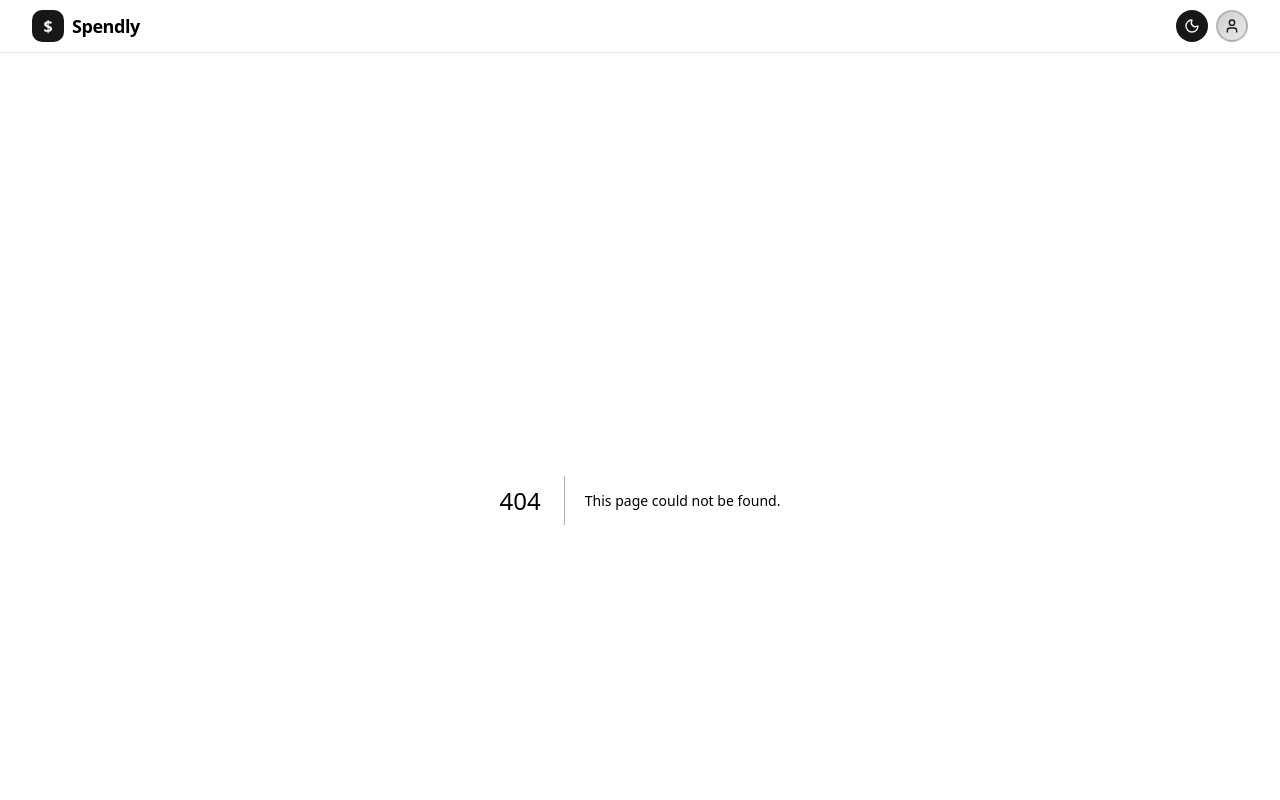
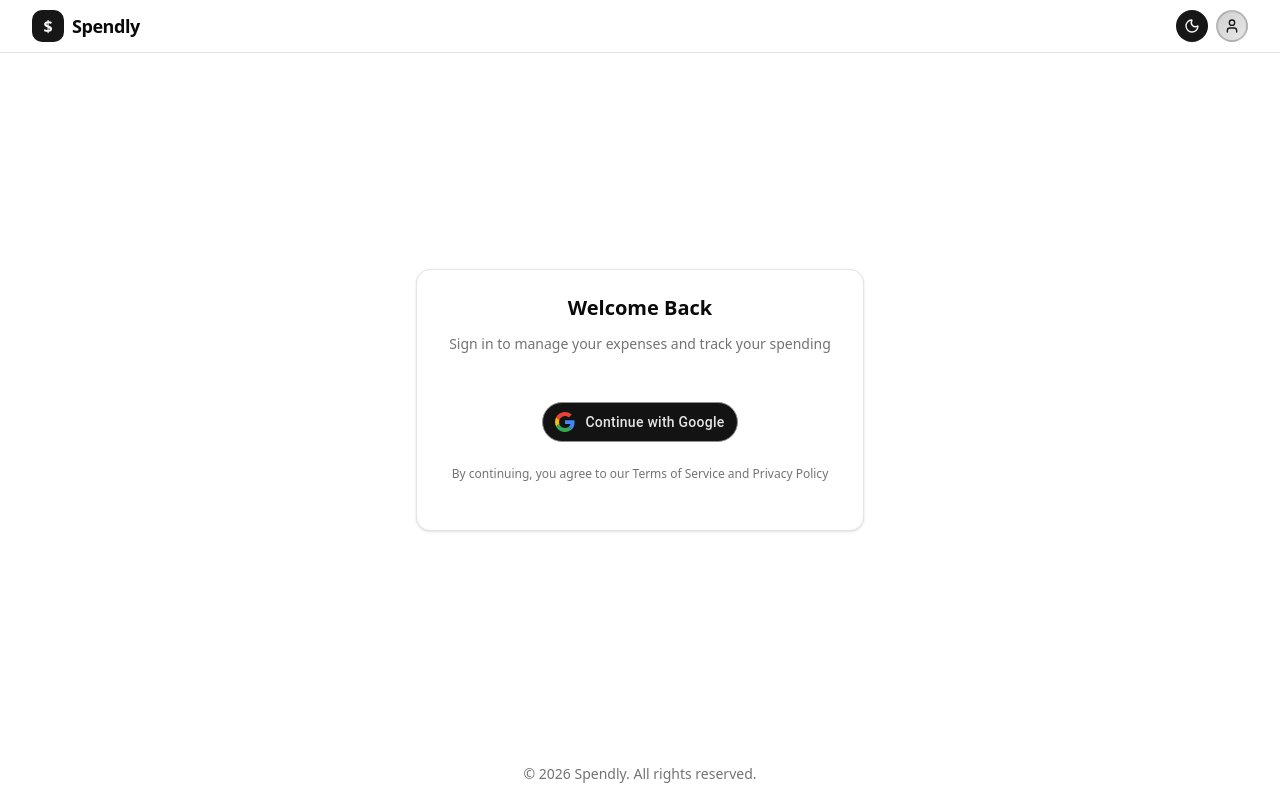
Before and after one commit to SBK0910/spendly, a Next.js app: page /signin in a window 1280 px wide. Before the commit this address had no page. Shown: the top 800 px of the page. Built offline with nearby package versions, Linux system fonts and the light colour scheme.

Commit message:
feat: add signin page and updated layout

```diff
--- a/app/dashboard/page.tsx
+++ b/app/dashboard/page.tsx
@@ -3,8 +3,8 @@
 
 export default function DashboardPage() {
     return (
-        <div className="min-h-screen bg-background">
-            <div className="max-w-7xl mx-auto p-8">
+        <div className="min-h-screen bg-background mt-20">
+            <div className="max-w-7xl mx-auto px-8 py-4">
                 <div className="grid grid-cols-1 lg:grid-cols-2 gap-8">
                     <ExpensePieChart />
                     <RecentTransactions />
--- a/app/globals.css
+++ b/app/globals.css
@@ -89,6 +89,116 @@
 	--sidebar-accent-foreground: oklch(0.205 0 0);
 	--sidebar-border: oklch(0.922 0 0);
 	--sidebar-ring: oklch(0.708 0 0);
+
+	.gsi-material-button {
+		-moz-user-select: none;
+		-webkit-user-select: none;
+		-ms-user-select: none;
+		-webkit-appearance: none;
+		background-color: #131314;
+		background-image: none;
+		border: 1px solid #747775;
+		-webkit-border-radius: 20px;
+		border-radius: 20px;
+		-webkit-box-sizing: border-box;
+		box-sizing: border-box;
+		color: #e3e3e3;
+		cursor: pointer;
+		font-family: 'Roboto', arial, sans-serif;
+		font-size: 14px;
+		height: 40px;
+		letter-spacing: 0.25px;
+		outline: none;
+		overflow: hidden;
+		padding: 0 12px;
+		position: relative;
+		text-align: center;
+		-webkit-transition: background-color .218s, border-color .218s, box-shadow .218s;
+		transition: background-color .218s, border-color .218s, box-shadow .218s;
+		vertical-align: middle;
+		white-space: nowrap;
+		width: auto;
+		max-width: 400px;
+		min-width: min-content;
+		border-color: #8e918f;
+	}
+
+	.gsi-material-button .gsi-material-button-icon {
+		height: 20px;
+		margin-right: 10px;
+		min-width: 20px;
+		width: 20px;
+	}
+
+	.gsi-material-button .gsi-material-button-content-wrapper {
+		-webkit-align-items: center;
+		align-items: center;
+		display: flex;
+		-webkit-flex-direction: row;
+		flex-direction: row;
+		-webkit-flex-wrap: nowrap;
+		flex-wrap: nowrap;
+		height: 100%;
+		justify-content: space-between;
+		position: relative;
+		width: 100%;
+	}
+
+	.gsi-material-button .gsi-material-button-contents {
+		-webkit-flex-grow: 1;
+		flex-grow: 1;
+		font-family: 'Roboto', arial, sans-serif;
+		font-weight: 500;
+		overflow: hidden;
+		text-overflow: ellipsis;
+		vertical-align: top;
+	}
+
+	.gsi-material-button .gsi-material-button-state {
+		-webkit-transition: opacity .218s;
+		transition: opacity .218s;
+		bottom: 0;
+		left: 0;
+		opacity: 0;
+		position: absolute;
+		right: 0;
+		top: 0;
+	}
+
+	.gsi-material-button:disabled {
+		cursor: default;
+		background-color: #13131461;
+		border-color: #8e918f1f;
+	}
+
+	.gsi-material-button:disabled .gsi-material-button-state {
+		background-color: #e3e3e31f;
+	}
+
+	.gsi-material-button:disabled .gsi-material-button-contents {
+		opacity: 38%;
+	}
+
+	.gsi-material-button:disabled .gsi-material-button-icon {
+		opacity: 38%;
+	}
+
+	.gsi-material-button:not(:disabled):active .gsi-material-button-state,
+	.gsi-material-button:not(:disabled):focus .gsi-material-button-state {
+		background-color: white;
+		opacity: 12%;
+	}
+
+	.gsi-material-button:not(:disabled):hover {
+		-webkit-box-shadow: 0 1px 2px 0 rgba(60, 64, 67, .30), 0 1px 3px 1px rgba(60, 64, 67, .15);
+		box-shadow: 0 1px 2px 0 rgba(60, 64, 67, .30), 0 1px 3px 1px rgba(60, 64, 67, .15);
+	}
+
+	.gsi-material-button:not(:disabled):hover .gsi-material-button-state {
+		background-color: white;
+		opacity: 8%;
+	}
+
 }
 
 .dark {
@@ -128,6 +238,111 @@
 	--sidebar-accent-foreground: oklch(0.985 0 0);
 	--sidebar-border: oklch(1 0 0 / 10%);
 	--sidebar-ring: oklch(0.556 0 0);
+
+
+	.gsi-material-button {
+		-moz-user-select: none;
+		-webkit-user-select: none;
+		-ms-user-select: none;
+		-webkit-appearance: none;
+		background-color: WHITE;
+		background-image: none;
+		border: 1px solid #747775;
+		-webkit-border-radius: 20px;
+		border-radius: 20px;
+		-webkit-box-sizing: border-box;
+		box-sizing: border-box;
+		color: #1f1f1f;
+		cursor: pointer;
+		font-family: 'Roboto', arial, sans-serif;
+		font-size: 14px;
+		height: 40px;
+		letter-spacing: 0.25px;
+		outline: none;
+		overflow: hidden;
+		padding: 0 12px;
+		position: relative;
+		text-align: center;
+		-webkit-transition: background-color .218s, border-color .218s, box-shadow .218s;
+		transition: background-color .218s, border-color .218s, box-shadow .218s;
+		vertical-align: middle;
+		white-space: nowrap;
+		width: auto;
+		max-width: 400px;
+		min-width: min-content;
+	}
+
+	.gsi-material-button .gsi-material-button-icon {
+		height: 20px;
+		margin-right: 10px;
+		min-width: 20px;
+		width: 20px;
+	}
+
+	.gsi-material-button .gsi-material-button-content-wrapper {
+		-webkit-align-items: center;
+		align-items: center;
+		display: flex;
+		-webkit-flex-direction: row;
+		flex-direction: row;
+		-webkit-flex-wrap: nowrap;
+		flex-wrap: nowrap;
+		height: 100%;
+		justify-content: space-between;
+		position: relative;
+		width: 100%;
+	}
+
+	.gsi-material-button .gsi-material-button-contents {
+		-webkit-flex-grow: 1;
+		flex-grow: 1;
+		font-family: 'Roboto', arial, sans-serif;
+		font-weight: 500;
+		overflow: hidden;
+		text-overflow: ellipsis;
+		vertical-align: top;
+	}
+
+	.gsi-material-button .gsi-material-button-state {
+		-webkit-transition: opacity .218s;
+		transition: opacity .218s;
+		bottom: 0;
+		left: 0;
+		opacity: 0;
+		position: absolute;
+		right: 0;
+		top: 0;
+	}
+
+	.gsi-material-button:disabled {
+		cursor: default;
+		background-color: #ffffff61;
+		border-color: #1f1f1f1f;
+	}
+
+	.gsi-material-button:disabled .gsi-material-button-contents {
+		opacity: 38%;
+	}
+
+	.gsi-material-button:disabled .gsi-material-button-icon {
+		opacity: 38%;
+	}
+
+	.gsi-material-button:not(:disabled):active .gsi-material-button-state,
+	.gsi-material-button:not(:disabled):focus .gsi-material-button-state {
+		background-color: #303030;
+		opacity: 12%;
+	}
+
+	.gsi-material-button:not(:disabled):hover {
+		-webkit-box-shadow: 0 1px 2px 0 rgba(60, 64, 67, .30), 0 1px 3px 1px rgba(60, 64, 67, .15);
+		box-shadow: 0 1px 2px 0 rgba(60, 64, 67, .30), 0 1px 3px 1px rgba(60, 64, 67, .15);
+	}
+
+	.gsi-material-button:not(:disabled):hover .gsi-material-button-state {
+		background-color: #303030;
+		opacity: 8%;
+	}
 }
 
 @layer base {
--- a/app/layout.tsx
+++ b/app/layout.tsx
@@ -37,9 +37,7 @@
 					disableTransitionOnChange
 				>
 					<Header />
-					<div className="mt-25">
-						{children}
-					</div>
+					{children}
 					<Footer />
 				</ThemeProvider>
 			</body>
--- /dev/null
+++ b/app/signin/page.tsx
@@ -0,0 +1,25 @@
+import ContinueWithGoogle from "@/components/common/ContinueWithGoogle";
+import { Card, CardContent, CardHeader, CardTitle, CardDescription } from "@/components/ui/card";
+
+export default function SignInPage() {
+    return (
+        <div className="min-h-screen bg-background flex items-center justify-center px-4">
+            <div className="w-full max-w-md">
+                <Card>
+                    <CardHeader className="text-center space-y-1">
+                        <CardTitle className="text-lg md:text-xl">Welcome Back</CardTitle>
+                        <CardDescription className="text-xs md:text-sm">
+                            Sign in to manage your expenses and track your spending
+                        </CardDescription>
+                    </CardHeader>
+                    <CardContent className="p-6 space-y-6 flex flex-col items-center">
+                        <ContinueWithGoogle />
+                        <div className="text-center text-xs text-muted-foreground">
+                            By continuing, you agree to our Terms of Service and Privacy Policy
+                        </div>
+                    </CardContent>
+                </Card>
+            </div>
+        </div>
+    );
+}
--- a/app/transactions/page.tsx
+++ b/app/transactions/page.tsx
@@ -126,7 +126,7 @@
 
 export default function TransactionsPage() {
     return (
-        <main className="min-h-screen bg-background px-4 py-12">
+        <main className="min-h-screen bg-background px-4 mt-20">
             <div className="max-w-4xl mx-auto space-y-6">
                 <div className="flex flex-col gap-3 sm:flex-row sm:items-center sm:justify-between">
                     <div className="space-y-1">
@@ -149,7 +149,7 @@
                         <CardDescription>All recorded expenses</CardDescription>
                     </CardHeader>
                     <CardContent className="p-0">
-                        <ScrollArea className="h-[600px] px-6">
+                        <ScrollArea className="h-150 px-6">
                             <div className="space-y-3 py-3">
                                 {transactions.map((transaction) => (
                                     <div
--- /dev/null
+++ b/components/common/ContinueWithGoogle.tsx
@@ -0,0 +1,20 @@
+export default function ContinueWithGoogle() {
+    return (
+        <button className="gsi-material-button">
+            <div className="gsi-material-button-state"></div>
+            <div className="gsi-material-button-content-wrapper">
+                <div className="gsi-material-button-icon">
+                    <svg version="1.1" xmlns="http://www.w3.org/2000/svg" viewBox="0 0 48 48" xmlnsXlink="http://www.w3.org/1999/xlink" style={{ display: "block" }}>
+                        <path fill="#EA4335" d="M24 9.5c3.54 0 6.71 1.22 9.21 3.6l6.85-6.85C35.9 2.38 30.47 0 24 0 14.62 0 6.51 5.38 2.56 13.22l7.98 6.19C12.43 13.72 17.74 9.5 24 9.5z"></path>
+                        <path fill="#4285F4" d="M46.98 24.55c0-1.57-.15-3.09-.38-4.55H24v9.02h12.94c-.58 2.96-2.26 5.48-4.78 7.18l7.73 6c4.51-4.18 7.09-10.36 7.09-17.65z"></path>
+                        <path fill="#FBBC05" d="M10.53 28.59c-.48-1.45-.76-2.99-.76-4.59s.27-3.14.76-4.59l-7.98-6.19C.92 16.46 0 20.12 0 24c0 3.88.92 7.54 2.56 10.78l7.97-6.19z"></path>
+                        <path fill="#34A853" d="M24 48c6.48 0 11.93-2.13 15.89-5.81l-7.73-6c-2.15 1.45-4.92 2.3-8.16 2.3-6.26 0-11.57-4.22-13.47-9.91l-7.98 6.19C6.51 42.62 14.62 48 24 48z"></path>
+                        <path fill="none" d="M0 0h48v48H0z"></path>
+                    </svg>
+                </div>
+                <span className="gsi-material-button-contents">Continue with Google</span>
+                <span style={{ display: "none" }}>Continue with Google</span>
+            </div>
+        </button>
+    )
+}
--- a/components/common/Footer.tsx
+++ b/components/common/Footer.tsx
@@ -1,6 +1,6 @@
 export default function Footer() {
     return (
-        <footer className="py-8">
+        <footer className="fixed bottom-0 left-0 right-0 py-4 bg-background">
             <div className="text-center text-sm text-muted-foreground">
                 &copy; {new Date().getFullYear()} Spendly. All rights reserved.
             </div>
```
